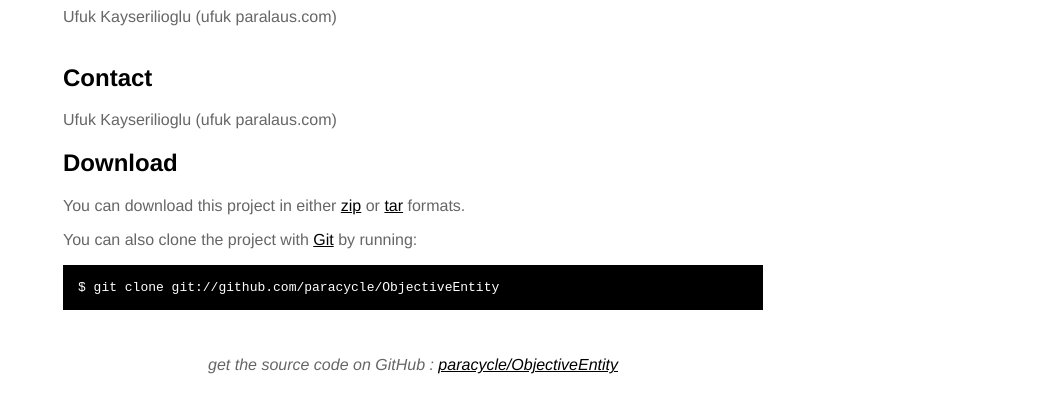
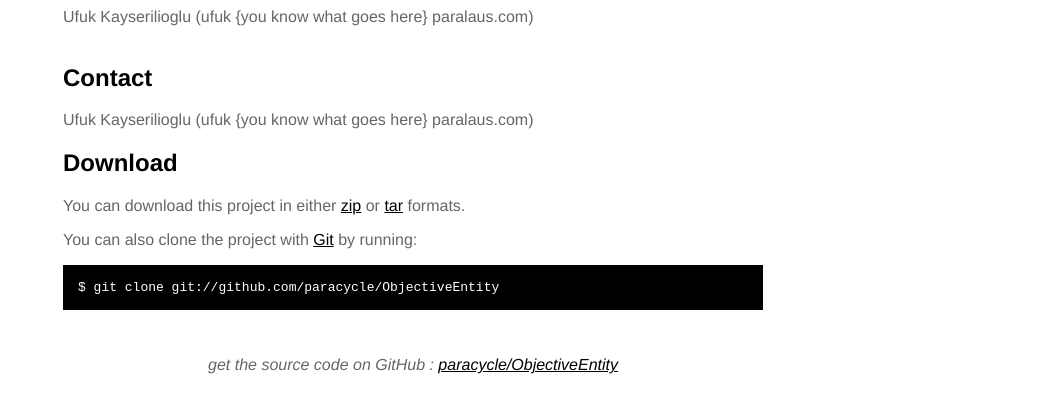
Before and after one commit to paracycle/ObjectiveEntity, a plain HTML site: page index.html in a window 1280 px wide. Shown: the part 303-716 px from the top of the page, without its empty margins (227-1280 px from the left). Drawn offline with Linux system fonts and the light colour scheme.

Commit message:
Edited index.html via GitHub

```diff
--- a/index.html
+++ b/index.html
@@ -50,11 +50,11 @@
     </div>
 
     <h2>Authors</h2>
-<p>Ufuk Kayserilioglu (ufuk <you know what goes here> paralaus.com)
+<p>Ufuk Kayserilioglu (ufuk {you know what goes here} paralaus.com)
 <br/>
 <br/>      </p>
 <h2>Contact</h2>
-<p>Ufuk Kayserilioglu (ufuk <you know what goes here> paralaus.com)
+<p>Ufuk Kayserilioglu (ufuk {you know what goes here} paralaus.com)
 <br/>      </p>
 
 
```
